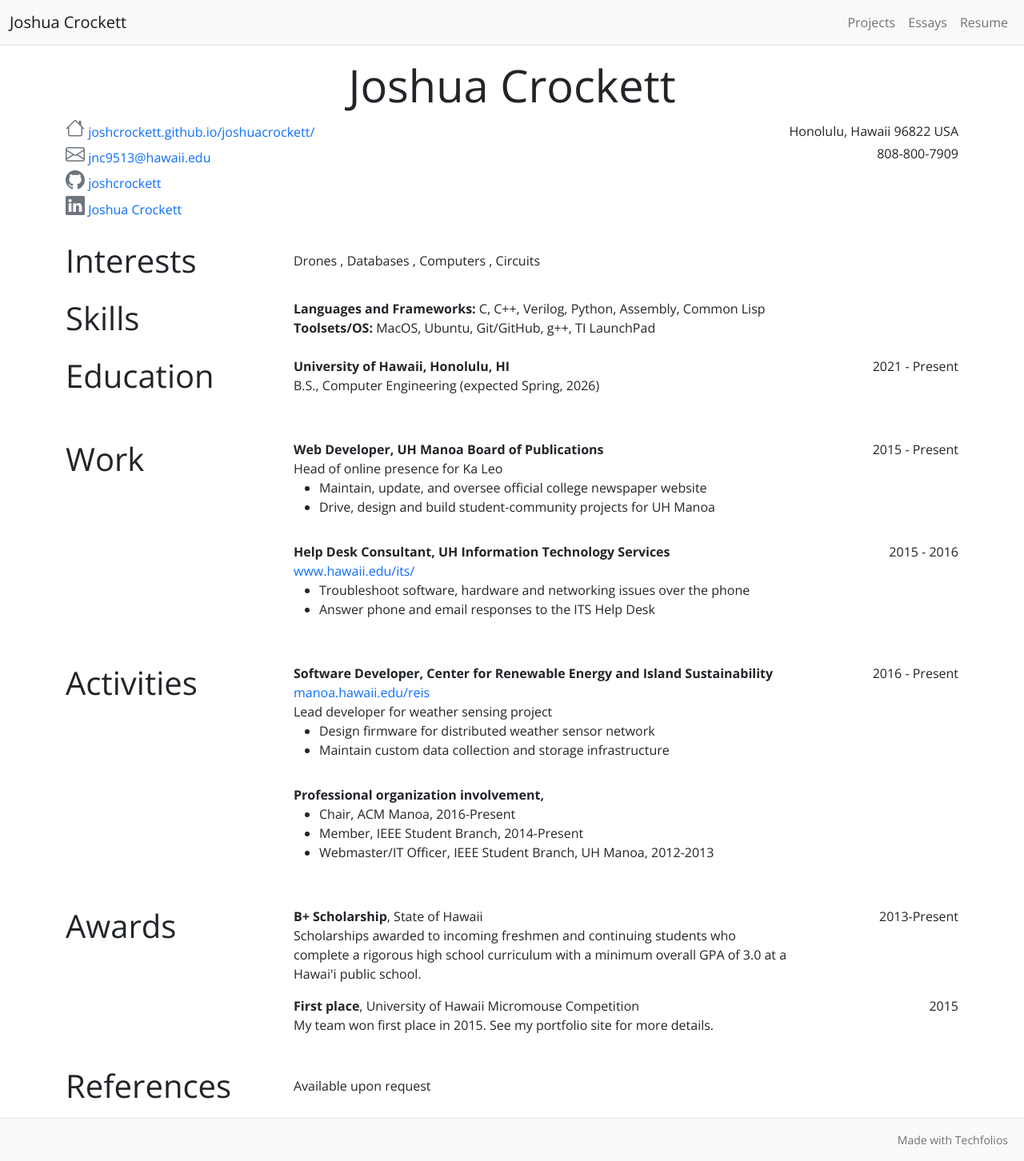
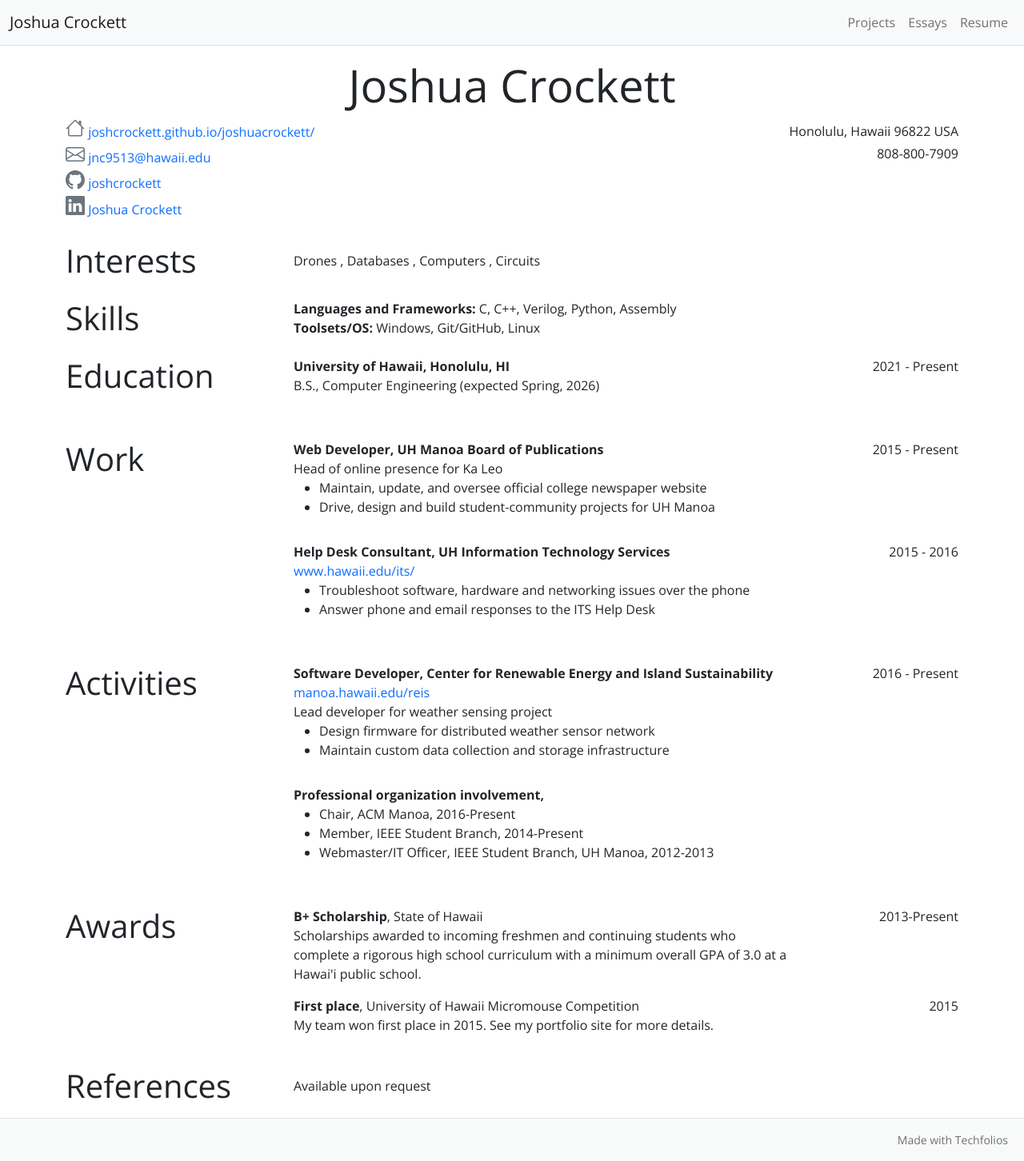
Before and after one commit to JoshCrockett/joshcrockett.github.io, a Jekyll site: the page built from resume.html, in a window 1280 px wide. Shown: the whole page at 80% size. Built offline with Jekyll 4.4.1, drawn with Linux system fonts in a browser that asks for light colours.

Commit message:
Update bio.json

```diff
--- a/_data/bio.json
+++ b/_data/bio.json
@@ -1,7 +1,7 @@
 {
   "basics": {
     "name": "Joshua Crockett",
-    "label": "Student",
+    "label": "Computer EniStudent",
     "picture": "https://github.com/joshcrockett.png",
     "email": "jnc9513@hawaii.edu",
     "phone": "808-800-7909",
@@ -22,11 +22,11 @@
   "skills": [
     {
       "name": "Languages and Frameworks",
-      "keywords": [ "C", "C++", "Verilog", "Python", "Assembly", "Common Lisp" ]
+      "keywords": [ "C", "C++", "Verilog", "Python", "Assembly"]
     },
     {
       "name": "Toolsets/OS",
-      "keywords": [ "MacOS", "Ubuntu", "Git/GitHub", "g++", "TI LaunchPad" ]
+      "keywords": [ "Windows","Git/GitHub", "Linux" ]
     }
   ],
   "education": [
```
